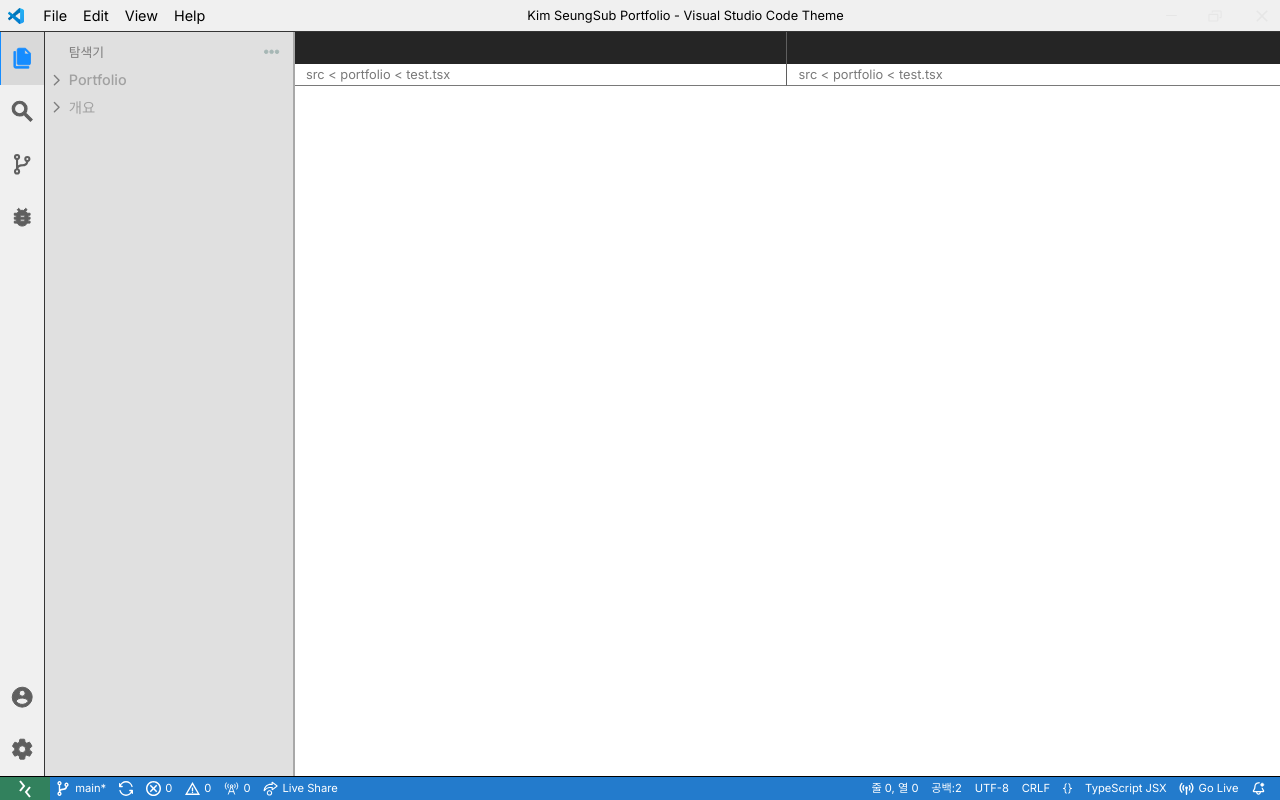
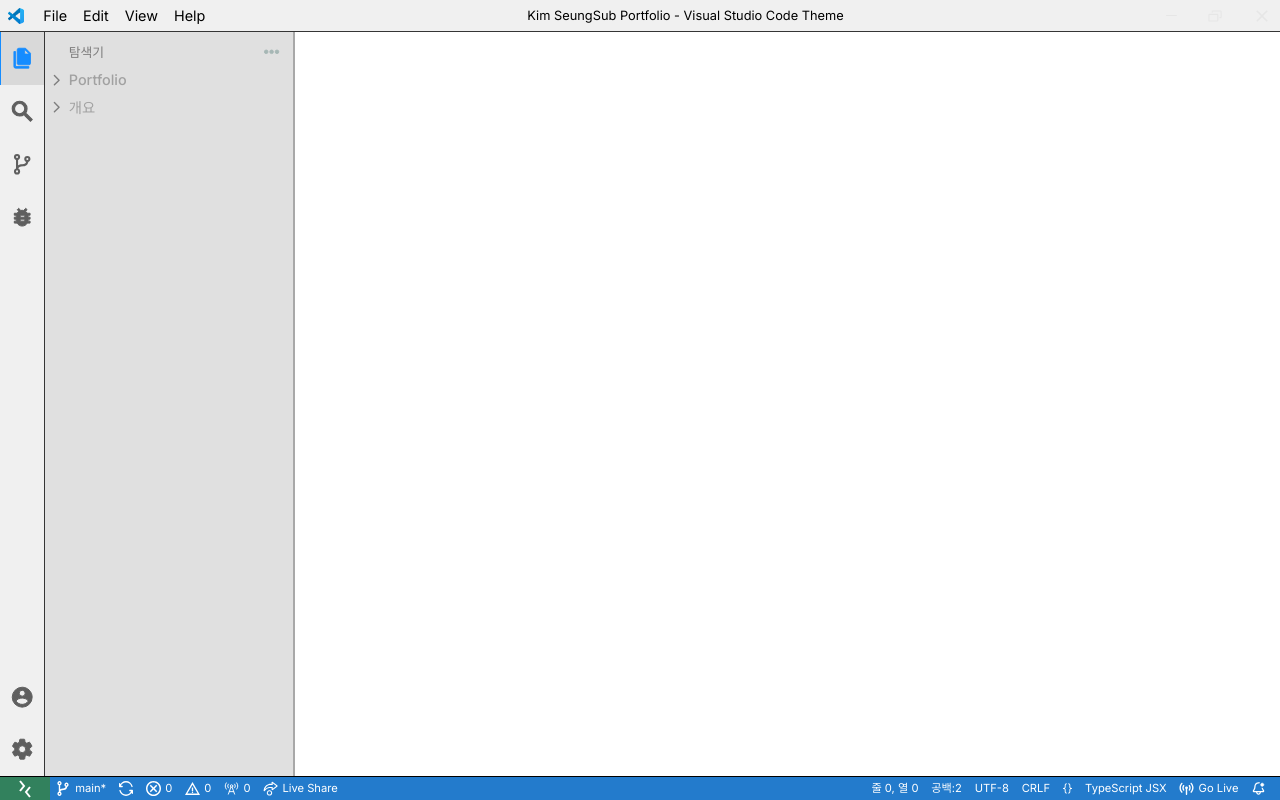
Before and after one commit to sub9707/myPages, a React (Vite) app in the folder portfolio/: page / in a window 1280 px wide. Built offline with nearby package versions, Linux system fonts and the light colour scheme.

Commit message:
코드 에디터 - 파일 - 윈도우 탭 연동

```diff
--- a/portfolio/src/components/MainContent/CodeEditor/CodeEditorArea.tsx
+++ b/portfolio/src/components/MainContent/CodeEditor/CodeEditorArea.tsx
@@ -1,21 +1,23 @@
-import React from 'react'
-import styles from './CodeEditorArea.module.scss'
-import CodeEditor from './CodeEditor'
-import WindowHeader from '../Common/WindowHeader'
+import React from 'react';
+import styles from './CodeEditorArea.module.scss';
+import CodeEditor from './CodeEditor';
+import WindowHeader from '../Common/WindowHeader';
+import { useFileContext } from '../../../context/FileContext';
 
 const CodeEditorArea: React.FC = () => {
+    const { editorFiles, previewFiles } = useFileContext();
 
     return (
         <div className={styles.editorWindow}>
             <div className={styles.windowTabs}>
-            <WindowHeader isPreview={false}/>
-            <WindowHeader isPreview={true}/>
+                {editorFiles.length > 0 && <WindowHeader isPreview={false} />}
+                {previewFiles.length > 0 && <WindowHeader isPreview={true} />}
             </div>
             <div className={styles.editorWrapper}>
                 <CodeEditor />
             </div>
         </div>
-    )
-}
+    );
+};
 
-export default CodeEditorArea
+export default CodeEditorArea;
--- a/portfolio/src/components/MainContent/CodeEditor/editorTest.scss
+++ b/portfolio/src/components/MainContent/CodeEditor/editorTest.scss
@@ -2,6 +2,7 @@
     display: flex;
     flex-direction: column;
     height: 100vh; /* 전체 화면을 차지하도록 설정 */
+
   }
 
   .md-editor-content {
--- a/portfolio/src/components/MainContent/Common/WindowHeader.module.scss
+++ b/portfolio/src/components/MainContent/Common/WindowHeader.module.scss
@@ -1,7 +1,8 @@
 .headerArea {
     min-height: 2rem;
     max-height: 3.4rem;
-    width: 50%;
+    width: 100%;
+    min-width: 50%;
     overflow: hidden;
     border-bottom: 0.05rem rgb(121, 121, 121) solid;
     display: flex;
```
